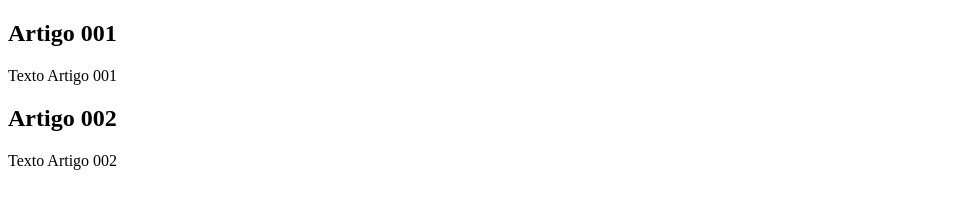
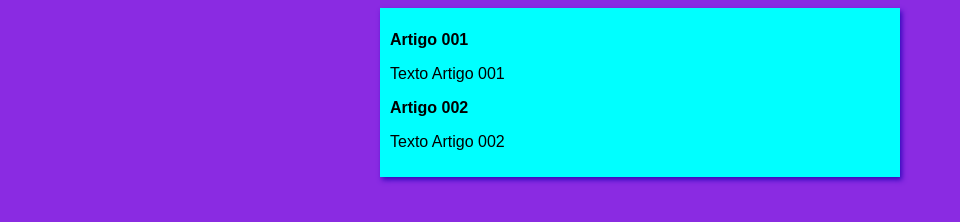
Before and after one commit to viniciolimaa/projeto-site, a plain HTML site: page index.html in a window 1280 px wide. Shown: the whole page, without its empty margins (0-960 px from the left). Drawn offline with Linux system fonts and the light colour scheme.

Commit message:
Iniciei o design

```diff
--- /dev/null
+++ b/estilos/style.css
@@ -0,0 +1,14 @@
+*{
+    font-family: Arial, Helvetica, sans-serif;
+    font-size: 16px;
+}
+body{
+    background-color: blueviolet;
+}
+main{
+    background-color: aqua;
+    width: 500px;
+    margin: auto ;
+    padding: 10px;
+    box-shadow: 2px 3px 5px rgb(51, 9, 187) ;
+}
--- a/index.html
+++ b/index.html
@@ -4,6 +4,7 @@
     <meta charset="UTF-8">
     <meta name="viewport" content="width=device-width, initial-scale=1.0">
     <title>Titulo do Site</title>
+    <link rel="stylesheet" href="estilos/style.css">
 </head>
 <body>
     <main>
```
